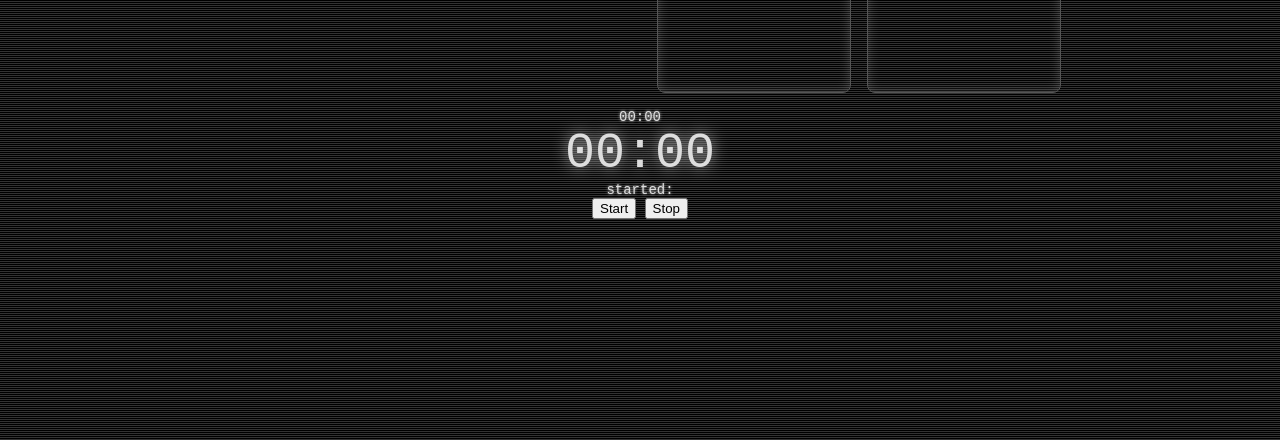
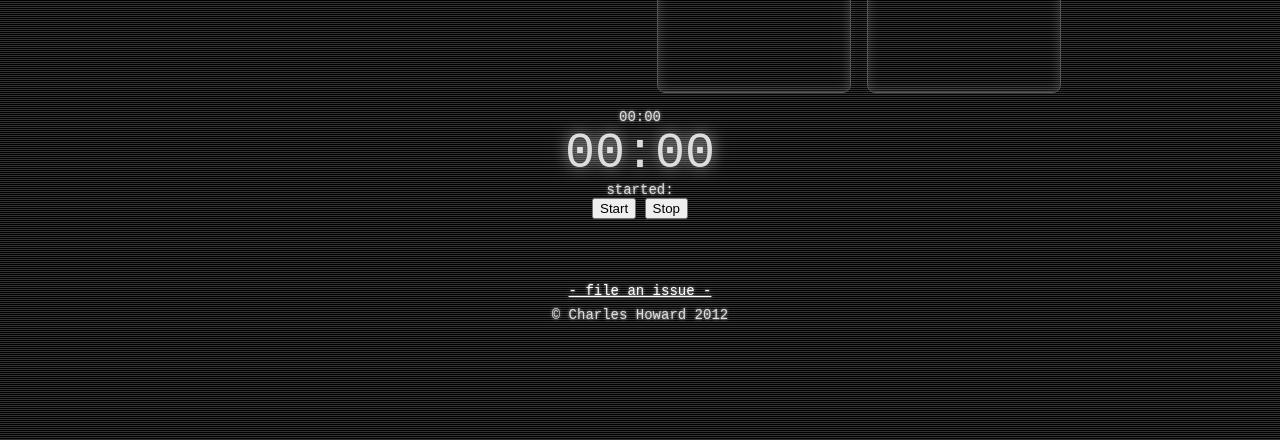
Before and after one commit to frodare/beercoder, a browser extension: page index.html in a window 1280 px wide. Shown: the part 360-800 px from the top of the page. Drawn offline with Linux system fonts and the light colour scheme.

Commit message:
adding issue link and favicon.ico

```diff
--- a/index.html
+++ b/index.html
@@ -7,9 +7,10 @@
 	<link rel="stylesheet" href="third_party/codemirror/lib/codemirror.css" type="text/css" />
 	<link rel="stylesheet" href="css/bml.css" type="text/css" />
 	<link rel="stylesheet" href="css/main.css" type="text/css" />
+	<link rel="icon" type="image/ico" href="favicon.ico"/>
 
 </head>
-<body>
+<body style="padding-bottom:100px;">
 
 
 
@@ -85,6 +86,13 @@
 
 	</div>
 
+	<div class="footer" style="text-align:center;margin-top:4rem;">
+		<div><a href="https://github.com/frodare/beercoder/issues/new" style="color:white;" target="_blank">- file an issue -</a></div>
+		<div style="margin-top:0.5rem;">&copy; Charles Howard 2012</div>
+	</div>
+
+
+
 	<a href="https://github.com/frodare/beercoder"><img style="position: absolute; top: 0; right: 0; border: 0;" src="https://s3.amazonaws.com/github/ribbons/forkme_right_white_ffffff.png" alt="Fork me on GitHub"></a>
 
 	<script src="third_party/jquery/jquery-2.0.0.js"></script>
```
Also changed, not shown: favicon.ico (added).
